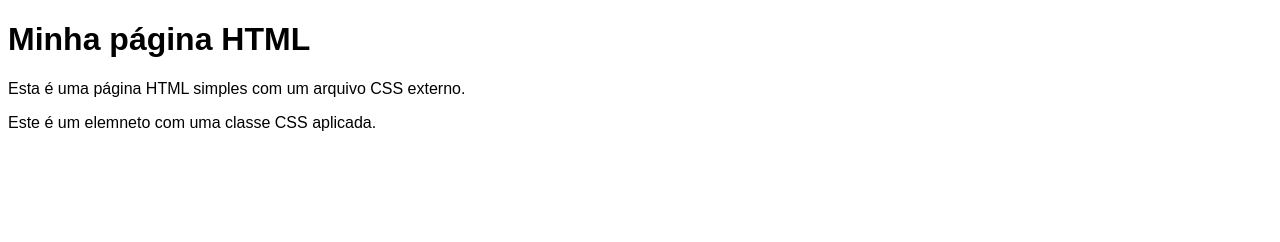
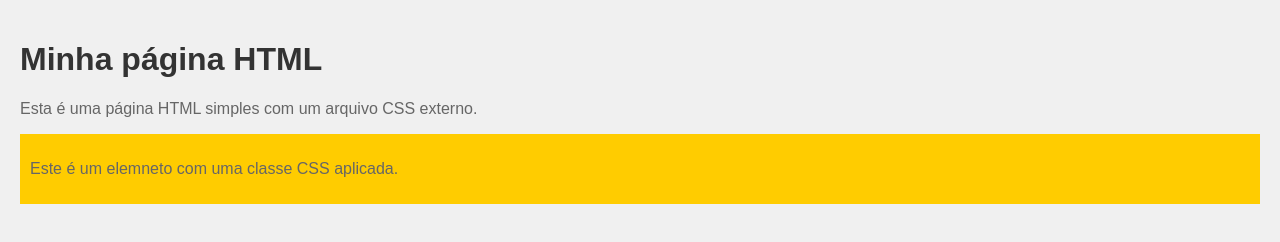
Before and after one commit to PablitoRicardito/Aula, a plain HTML site: page index.html in a window 1280 px wide. Drawn offline with Linux system fonts and the light colour scheme.

Commit message:
Update style.css

```diff
--- a/style.css
+++ b/style.css
@@ -1,4 +1,19 @@
 body{
   font-family: Arial, sans-serif;
+  background-color: #f0f0f0;
+  margin: 0;
+  padding: 20px;
+}
 
+h1{
+  color: #333;
 }
+
+p{
+  color: #666;
+}
+
+.destaque{
+  background-color: #ffcc00;
+  padding: 10px;
+}
```
